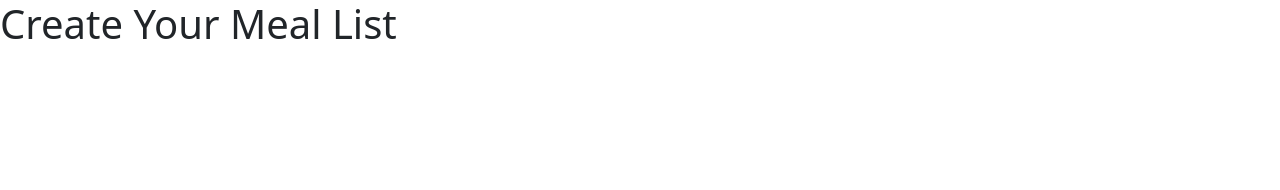
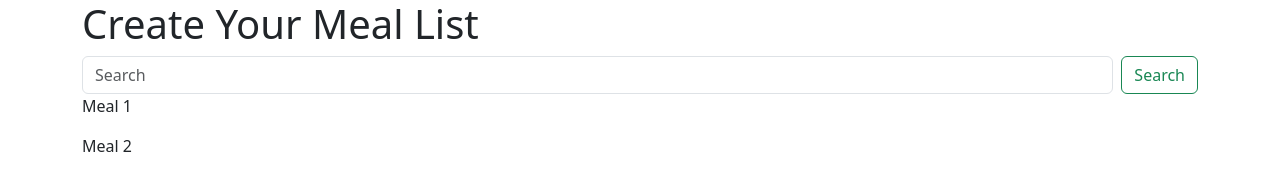
Before and after one commit to 4codeCrushers/mealMaster, a plain HTML site: page meal-list.html in a window 1280 px wide. Drawn offline with nearby package versions, Linux system fonts and the light colour scheme.

Commit message:
Add initial search and meal list

```diff
--- a/meal-list.html
+++ b/meal-list.html
@@ -8,7 +8,24 @@
   <title>mealMaster</title>
 </head>
 <body>
-  <h1>Create Your Meal List</h1>
+  <div class="container">
+    <h1>Create Your Meal List</h1>
+    <div class="row">
+      <div class="col-12">
+        <form class="d-flex">
+          <input class="form-control me-2" type="search" placeholder="Search" aria-label="Search" id="search">
+          <button class="btn btn-outline-success" type="submit" id="search-btn">Search</button>
+        </form>
+      </div>
+    </div>
+    <div class="row">
+      <div class="col-12">
+        <div id="meal-list">
+          <p>Meal 1</p>
+          <p>Meal 2</p>
+        </div>
+      </div>
+    </div>
   <script src="./assets/js/mealList.js"></script>
 </body>
 </html>
```
